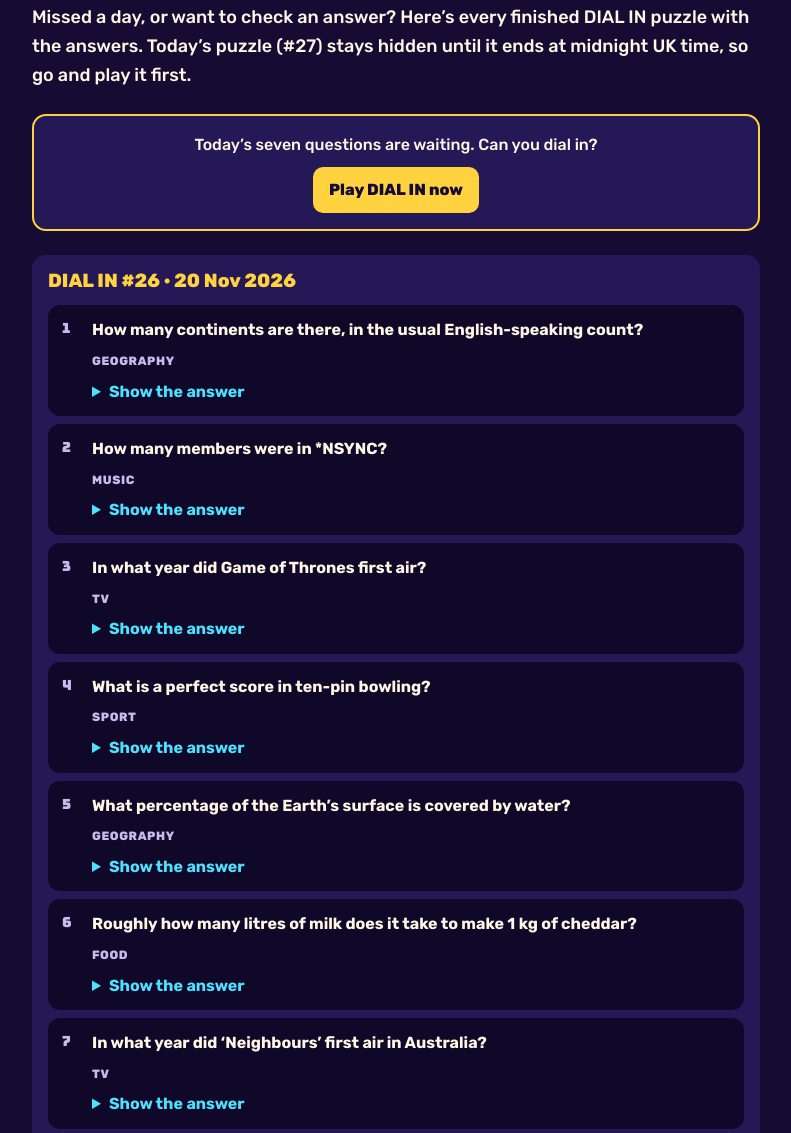
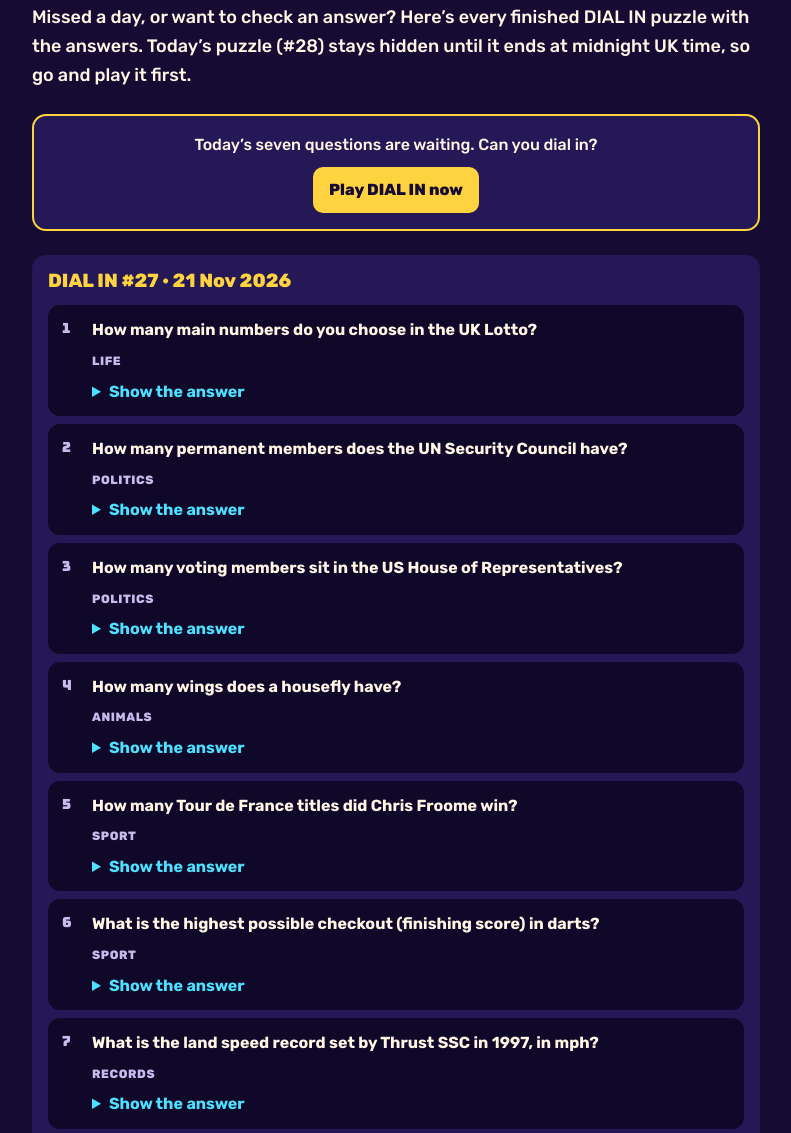
Before and after one commit to CHWCodex/Dial-In, a plain HTML site: page past-puzzles.html in a window 1280 px wide. Shown: the part 146-1279 px from the top of the page, without its empty margins (244-1035 px from the left). Drawn offline with Linux system fonts and the light colour scheme.

Commit message:
Daily: update past puzzles and sitemap

```diff
--- a/past-puzzles.html
+++ b/past-puzzles.html
@@ -6,13 +6,13 @@
 <meta name="theme-color" content="#150b33">
 <meta name="color-scheme" content="dark">
 <title>DIAL IN Answers – Past Daily Puzzles and Solutions</title>
-<meta name="description" content="Answers to every past DIAL IN daily puzzle, up to #26: all seven number trivia questions with the right answers and explanations.">
+<meta name="description" content="Answers to every past DIAL IN daily puzzle, up to #27: all seven number trivia questions with the right answers and explanations.">
 <link rel="canonical" href="https://playdialin.com/past-puzzles">
 <link rel="icon" type="image/svg+xml" href="icons/favicon.svg">
 <meta property="og:type" content="article">
 <meta property="og:site_name" content="DIAL IN">
 <meta property="og:title" content="DIAL IN Answers – Past Daily Puzzles and Solutions">
-<meta property="og:description" content="Answers to every past DIAL IN daily puzzle, up to #26: all seven number trivia questions with the right answers and explanations.">
+<meta property="og:description" content="Answers to every past DIAL IN daily puzzle, up to #27: all seven number trivia questions with the right answers and explanations.">
 <meta property="og:image" content="https://playdialin.com/icons/og-image.png">
 <meta property="og:url" content="https://playdialin.com/past-puzzles">
 <meta name="twitter:card" content="summary_large_image">
@@ -59,8 +59,27 @@ summary{cursor:pointer;color:var(--link);font-weight:700}
     <a class="btn" href="./">Play today’s puzzle</a>
   </div>
   <h1>Past puzzles and answers</h1>
-  <p class="lede">Missed a day, or want to check an answer? Here’s every finished DIAL IN puzzle with the answers. Today’s puzzle (#27) stays hidden until it ends at midnight UK time, so go and play it first.</p>
+  <p class="lede">Missed a day, or want to check an answer? Here’s every finished DIAL IN puzzle with the answers. Today’s puzzle (#28) stays hidden until it ends at midnight UK time, so go and play it first.</p>
   <div class="cta"><p>Today’s seven questions are waiting. Can you dial in?</p><a class="btn" href="./">Play DIAL IN now</a></div>
+  <section class="pz" id="puzzle-27">
+    <h2>DIAL IN #27 · 21 Nov 2026</h2>
+    <ol class="qs">
+    <li><p class="q">How many main numbers do you choose in the UK Lotto?</p><span class="cat">Life</span>
+      <details><summary>Show the answer</summary><p class="a"><b>6 numbers</b>. Six main numbers.</p></details></li>
+    <li><p class="q">How many permanent members does the UN Security Council have?</p><span class="cat">Politics</span>
+      <details><summary>Show the answer</summary><p class="a"><b>5 members</b>. China, France, Russia, the UK and the USA.</p></details></li>
+    <li><p class="q">How many voting members sit in the US House of Representatives?</p><span class="cat">Politics</span>
+      <details><summary>Show the answer</summary><p class="a"><b>435 members</b>. 435, fixed since 1913 (apart from a brief spell after Alaska and Hawaii joined).</p></details></li>
+    <li><p class="q">How many wings does a housefly have?</p><span class="cat">Animals</span>
+      <details><summary>Show the answer</summary><p class="a"><b>2 wings</b>. Just two. Flies have one pair of wings (bees have two pairs).</p></details></li>
+    <li><p class="q">How many Tour de France titles did Chris Froome win?</p><span class="cat">Sport</span>
+      <details><summary>Show the answer</summary><p class="a"><b>4 titles</b>. 2013, 2015, 2016 and 2017.</p></details></li>
+    <li><p class="q">What is the highest possible checkout (finishing score) in darts?</p><span class="cat">Sport</span>
+      <details><summary>Show the answer</summary><p class="a"><b>170 points</b>. Treble 20, treble 20, bullseye.</p></details></li>
+    <li><p class="q">What is the land speed record set by Thrust SSC in 1997, in mph?</p><span class="cat">Records</span>
+      <details><summary>Show the answer</summary><p class="a"><b>763 mph</b>. 763 mph, the first car to break the sound barrier.</p></details></li>
+    </ol>
+  </section>
   <section class="pz" id="puzzle-26">
     <h2>DIAL IN #26 · 20 Nov 2026</h2>
     <ol class="qs">
--- a/sitemap.xml
+++ b/sitemap.xml
@@ -1,8 +1,8 @@
 <?xml version="1.0" encoding="UTF-8"?>
 <urlset xmlns="http://www.sitemaps.org/schemas/sitemap/0.9">
-  <url><loc>https://playdialin.com/</loc><lastmod>2026-11-21</lastmod><changefreq>daily</changefreq></url>
+  <url><loc>https://playdialin.com/</loc><lastmod>2026-11-22</lastmod><changefreq>daily</changefreq></url>
   <url><loc>https://playdialin.com/how-to-play</loc><changefreq>monthly</changefreq></url>
-  <url><loc>https://playdialin.com/past-puzzles</loc><lastmod>2026-11-21</lastmod><changefreq>daily</changefreq></url>
+  <url><loc>https://playdialin.com/past-puzzles</loc><lastmod>2026-11-22</lastmod><changefreq>daily</changefreq></url>
   <url><loc>https://playdialin.com/number-trivia-questions</loc><changefreq>monthly</changefreq></url>
   <url><loc>https://playdialin.com/estimation-game</loc><changefreq>monthly</changefreq></url>
   <url><loc>https://playdialin.com/terms</loc><changefreq>yearly</changefreq></url>
```
